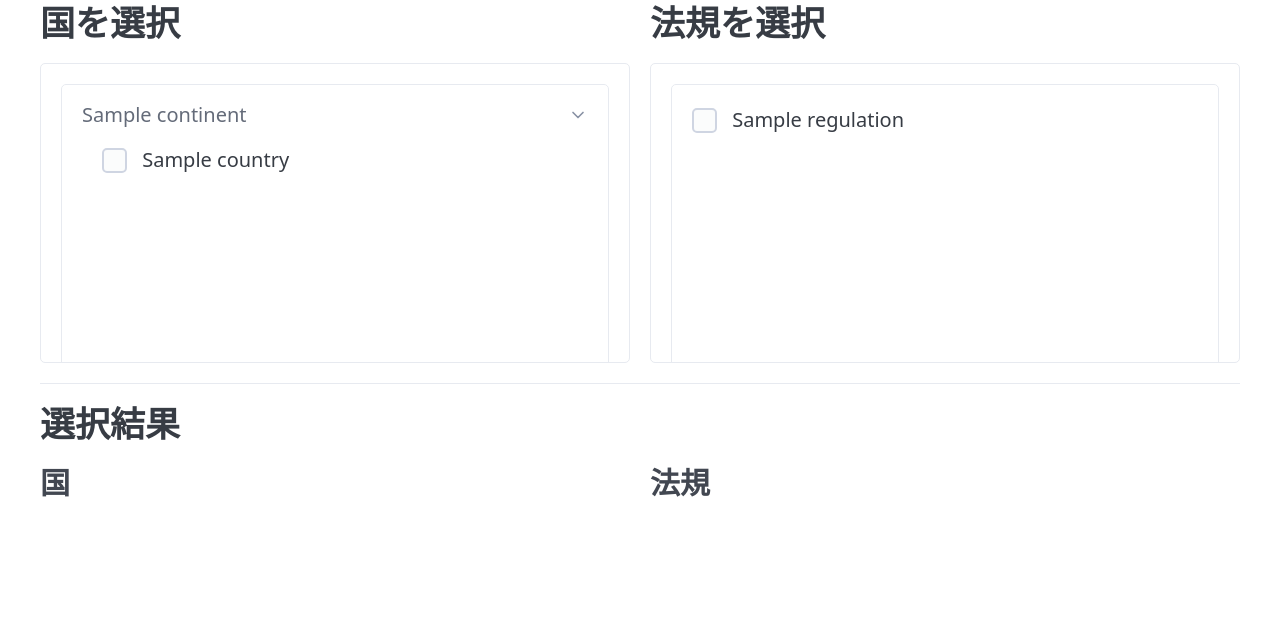
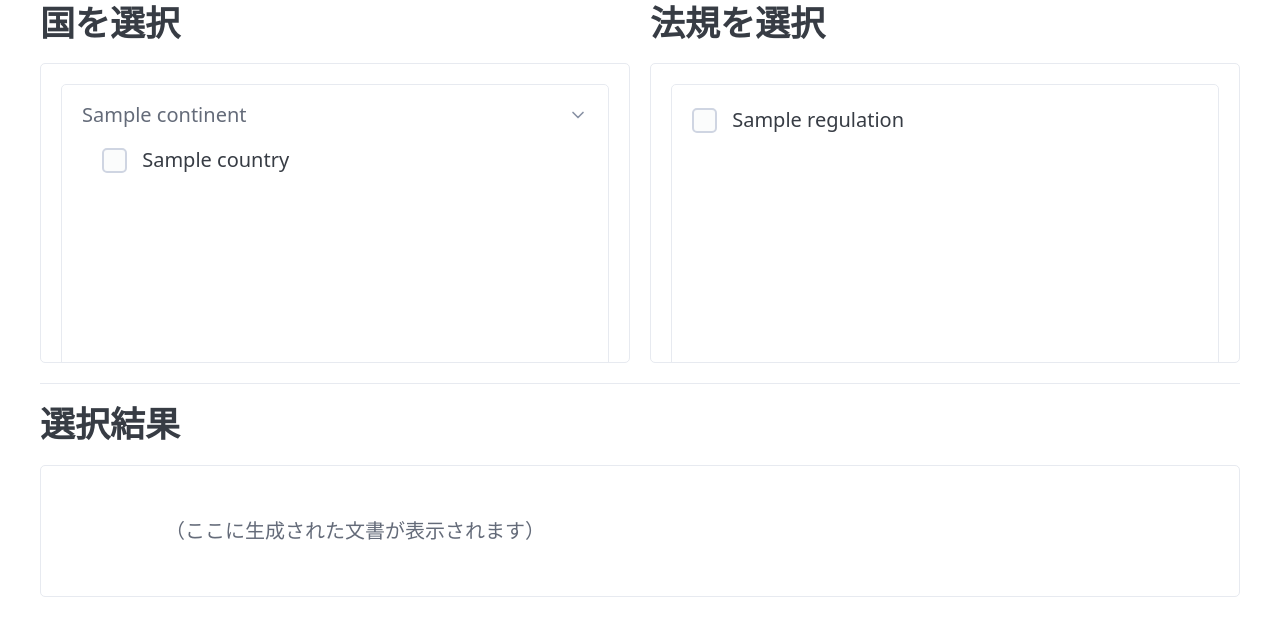
Before and after one commit to YTommy109/useai, a FastAPI app: template src/templates/index.html in a window 1280 px wide. Shown: the part 17-653 px from the top of the page. Run offline with FastAPI, Linux system fonts and the light colour scheme; the template is opened without the code that fills it: most values are stand-ins (such as "Sample title", 1, 10 or a date in 2020); parts of the project's set-up code (start-up, migrations or seed data) failed here and were passed over.

Commit message:
feat!: ダミーのプロンプトを作成する

```diff
--- a/src/main.py
+++ b/src/main.py
@@ -50,43 +50,29 @@ async def read_root(request: Request, session: AsyncSession = Depends(get_sessio
     )
 
 
-@app.post('/selected_countries', response_class=HTMLResponse)
-async def selected_countries(
-    request: Request, countries: list[str] = Form(default=[])
+@app.post('/generate_document', response_class=HTMLResponse)
+async def generate_document(
+    request: Request,
+    countries: list[str] = Form(default=[]),
+    regulations: list[str] = Form(default=[]),
 ) -> HTMLResponse:
-    """国選択フォームの送信を処理する。
+    """選択された国と規制に基づいて文書を生成する。
 
     Args:
         request: FastAPI リクエストオブジェクト。
         countries: 選択された国名のリスト。
-
-    Returns:
-        HTMLResponse: 選択された国を表示するレンダリングされたページ。
-    """
-    return templates.TemplateResponse(
-        request=request,
-        name='selected_items.html',
-        context={'items': countries},
-    )
-
-
-@app.post('/selected_regulations', response_class=HTMLResponse)
-async def selected_regulations(
-    request: Request, regulations: list[str] = Form(default=[])
-) -> HTMLResponse:
-    """規制選択フォームの送信を処理する。
-
-    Args:
-        request: FastAPI リクエストオブジェクト。
         regulations: 選択された規制名のリスト。
 
     Returns:
-        HTMLResponse: 選択された規制を表示するレンダリングされたページ。
+        HTMLResponse: 生成された文書を表示するレンダリングされたページ。
     """
+    # 国と規制を結合して表示用のリストを作成
+    items = countries + regulations
+
     return templates.TemplateResponse(
         request=request,
-        name='selected_items.html',
-        context={'items': regulations},
+        name='document.html',
+        context={'items': items},
     )
 
 
--- a/src/templates/components/country_selector.html
+++ b/src/templates/components/country_selector.html
@@ -1,5 +1,4 @@
 <div class="scrollable-list">
-    <form hx-post="/selected_countries" hx-trigger="change" hx-target="#selected-countries">
     {% for continent, countries in grouped_countries.items() %}
     <details open>
         <summary>{{ continent }}</summary>
@@ -13,5 +12,4 @@
         </div>
     </details>
     {% endfor %}
-    </form>
 </div>
--- a/src/templates/components/regulation_selector.html
+++ b/src/templates/components/regulation_selector.html
@@ -1,10 +1,8 @@
 <div class="scrollable-list">
-    <form hx-post="/selected_regulations" hx-trigger="change" hx-target="#selected-regulations">
     {% for regulation in regulations %}
     <label>
         <input type="checkbox" name="regulations" value="{{ regulation }}">
         {{ regulation }}
     </label>
     {% endfor %}
-    </form>
 </div>
--- a/src/templates/index.html
+++ b/src/templates/index.html
@@ -20,6 +20,7 @@
 
 <body>
     <main class="container">
+        <form hx-post="/generate_document" hx-trigger="change" hx-target="#document-preview">
             <!-- 入力エリア -->
             <div class="grid">
                 <!-- 国選択 -->
@@ -37,20 +38,17 @@
                     </div>
                 </div>
             </div>
+        </form>
 
         <hr>
 
         <!-- 出力エリア -->
         <div>
             <h2>選択結果</h2>
-            <div class="grid">
-                <div>
-                    <h3>国</h3>
-                    <div id="selected-countries"></div>
-                </div>
-                <div>
-                    <h3>法規</h3>
-                    <div id="selected-regulations"></div>
+            <div id="document-preview">
+                <div class="pico-background-slate-50"
+                    style="white-space: pre-wrap; border: 1px solid var(--pico-muted-border-color); padding: 1rem; border-radius: var(--pico-border-radius); color: var(--pico-muted-color);">
+                    （ここに生成された文書が表示されます）
                 </div>
             </div>
         </div>
```
Also changed, not shown: src/templates/document.html (added, +13 -0 lines). Lines whose indentation alone changed are shown as unchanged.
